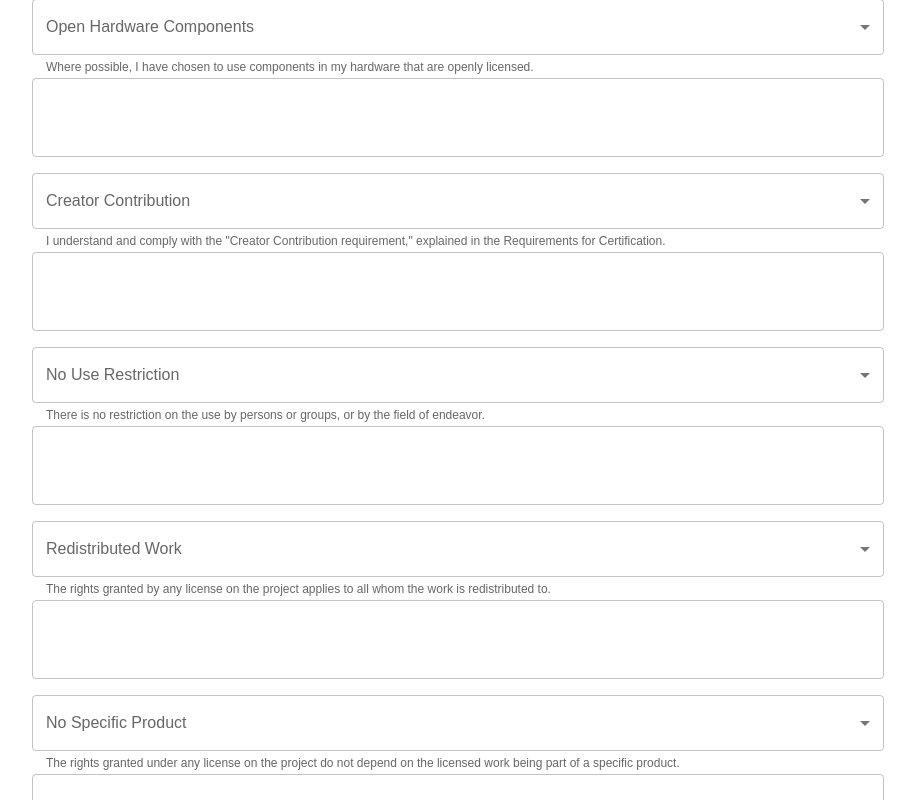
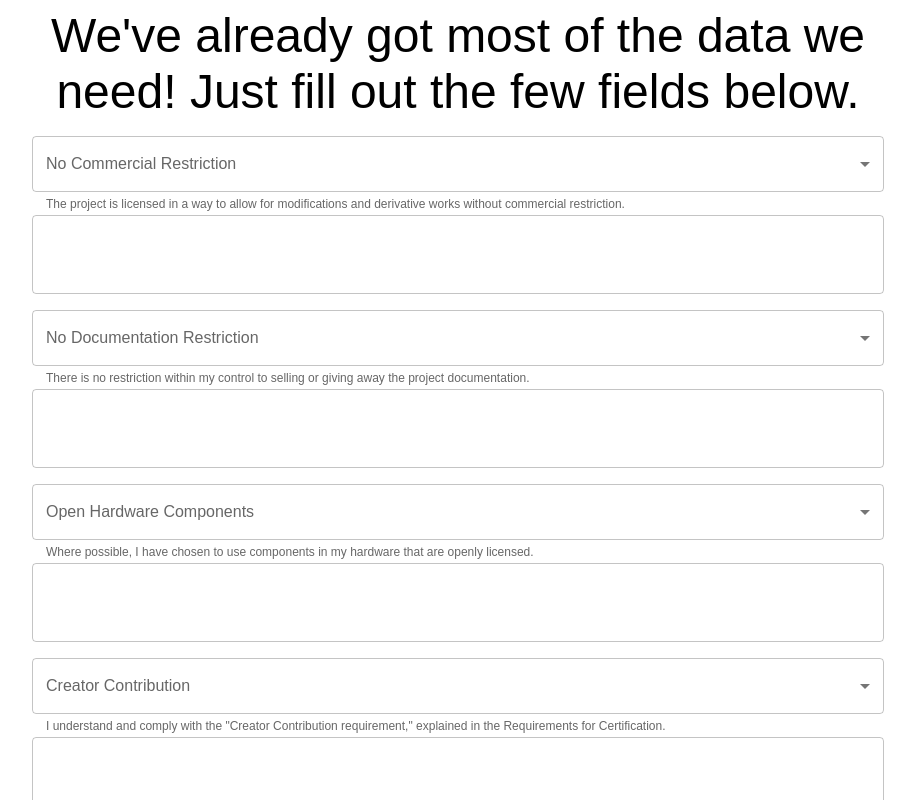
Before and after one commit to Appropedia/oshwa-appro, a React (Create React App) app in the folder client/: page /validate in a window 1280 px wide. Shown: the top 800 px of the page, without its empty margins (182-1097 px from the left). Built offline with nearby package versions, Linux system fonts and the light colour scheme.

Commit message:
Fix: Remove centering

```diff
--- a/client/src/index.css
+++ b/client/src/index.css
@@ -1,12 +1,12 @@
-html,
+/* html,
 body {
-  height: 100%;
+  height: 100vh;
   margin: 0;
   padding: 0;
 }
 
 #root {
-  height: 100%;
+  height: 100vh;
   display: flex;
   align-items: center;
-}
+} */
```
